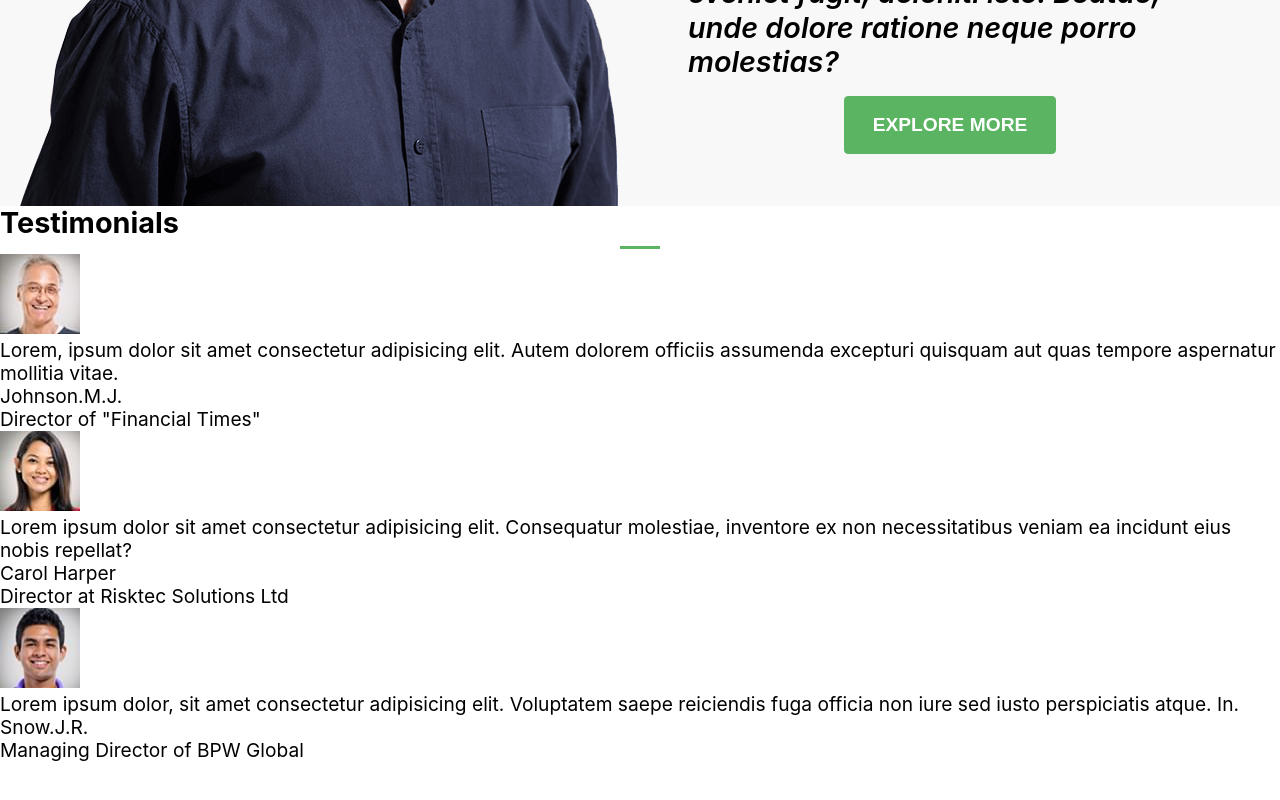
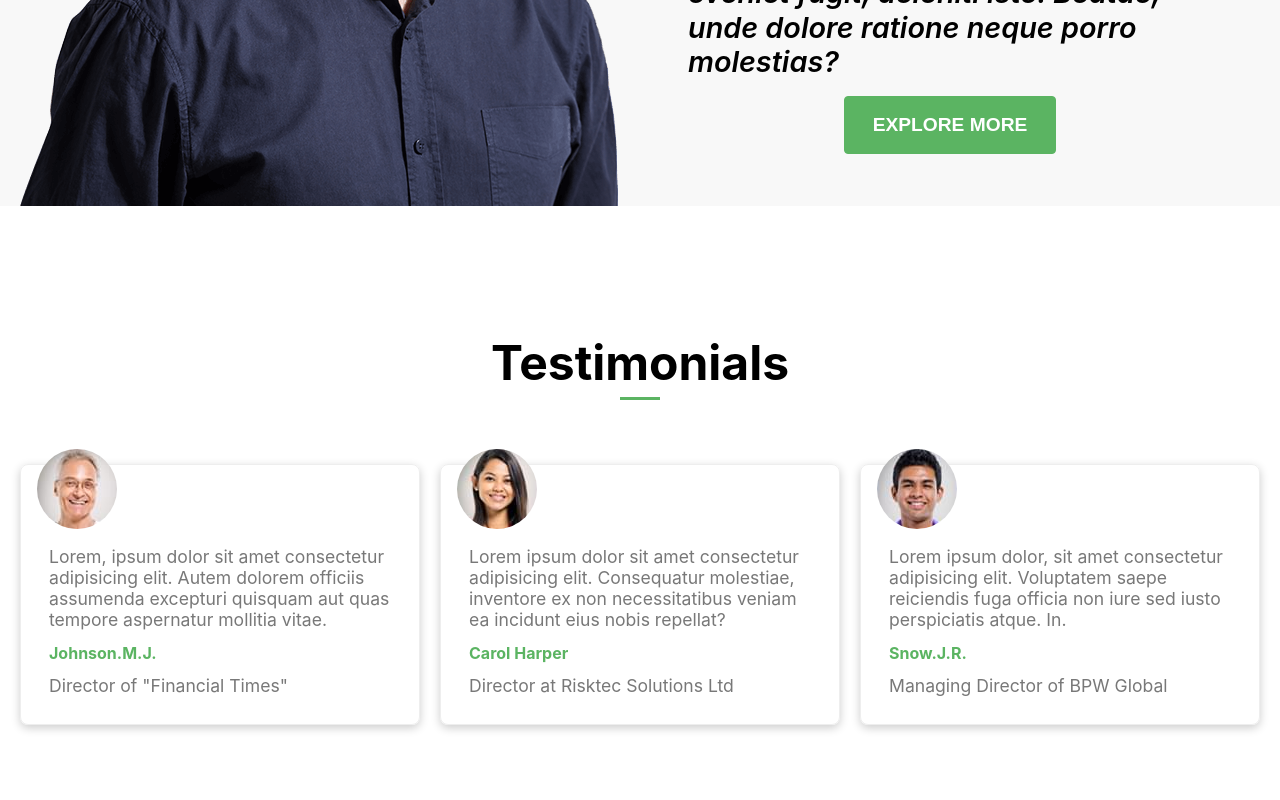
Before and after one commit to SlavikLiabin/money-react, a React (Create React App) app: page / in a window 1280 px wide. Shown: the part 1346-2146 px from the top of the page. Before the commit the page ends 2108 px from the top, so only its background shows below. Built offline with nearby package versions, Linux system fonts and the light colour scheme.

Commit message:
testimonialsfinal

```diff
--- a/src/components/Testimonials.css
+++ b/src/components/Testimonials.css
@@ -0,0 +1,60 @@
+.testimonials {
+  width: 100%;
+}
+
+.testimonials .container {
+  width: 1240px;
+  margin: 4rem auto;
+  padding: 4rem 0;
+}
+
+.testimonials h2 {
+  font-size: 3rem;
+  text-align: center;
+}
+
+.testimonials .container .content {
+  display: grid;
+  grid-template-columns: repeat(3, 1fr);
+  grid-gap: 20px;
+  margin: 4rem 0;
+}
+
+.testimonials .card {
+  border: 1px solid #eee;
+  border-radius: 8px;
+  box-shadow: 0 3px 10px rgb(0, 0, 0, 0.2);
+  padding: 1rem;
+}
+
+.testimonials img {
+  border-radius: 50px;
+  margin-top: -2rem;
+}
+
+.testimonials .card p {
+  color: #787878;
+  font-size: 1.1rem;
+  margin: 12px;
+}
+
+.testimonials .card span {
+  color: var(--primary-color);
+  font-size: 1rem;
+  font-weight: 700;
+}
+
+@media screen and (max-width: 940px) {
+  .testimonials .container {
+    width: 100%;
+  }
+
+  .testimonials .container .content {
+    grid-template-columns: 1fr;
+  }
+
+  .testimonials .card {
+    max-width: 100%;
+    margin: 1rem;
+  }
+}
```
